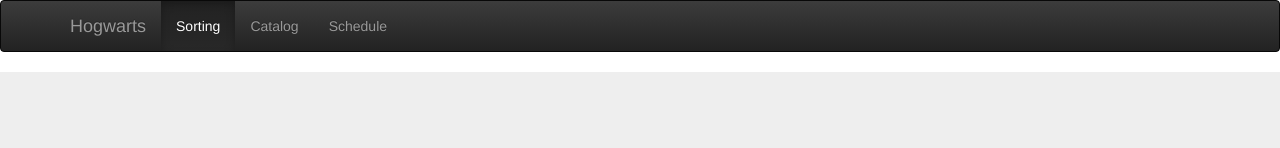
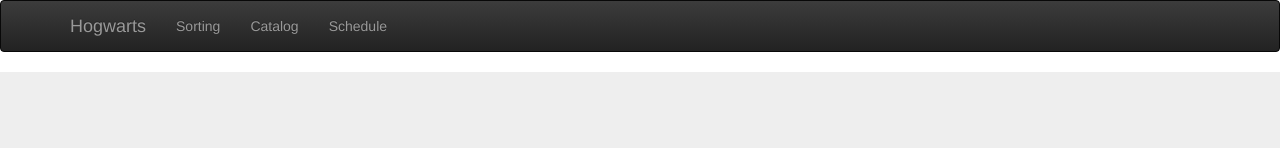
Before and after one commit to jmcooper/angular-hogwarts-tdd-kata, a plain HTML site: page app/index.html in a window 1280 px wide. Shown: the top 148 px of the page. Drawn offline with Linux system fonts and the light colour scheme.

Commit message:
Removing 'active' status on menu so we don't have to worry about it

```diff
--- a/app/index.html
+++ b/app/index.html
@@ -14,7 +14,7 @@
         </div>
         <div class="navbar-collapse collapse">
             <ul class="nav navbar-nav">
-                <li class="active"><a  ui-sref="sorting">Sorting</a></li>
+                <li><a ui-sref="sorting">Sorting</a></li>
                 <li><a ui-sref="catalog">Catalog</a></li>
                 <li><a ui-sref="schedule">Schedule</a></li>
             </ul>
```
